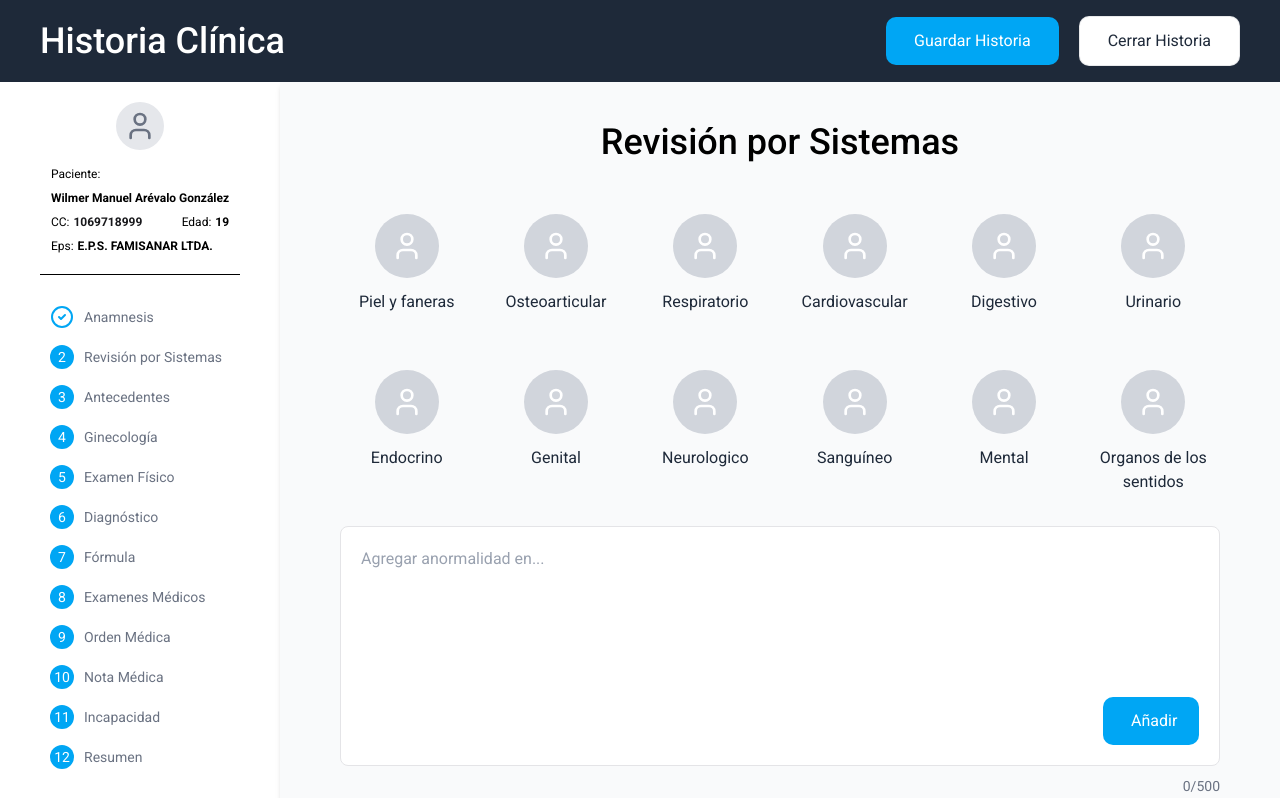
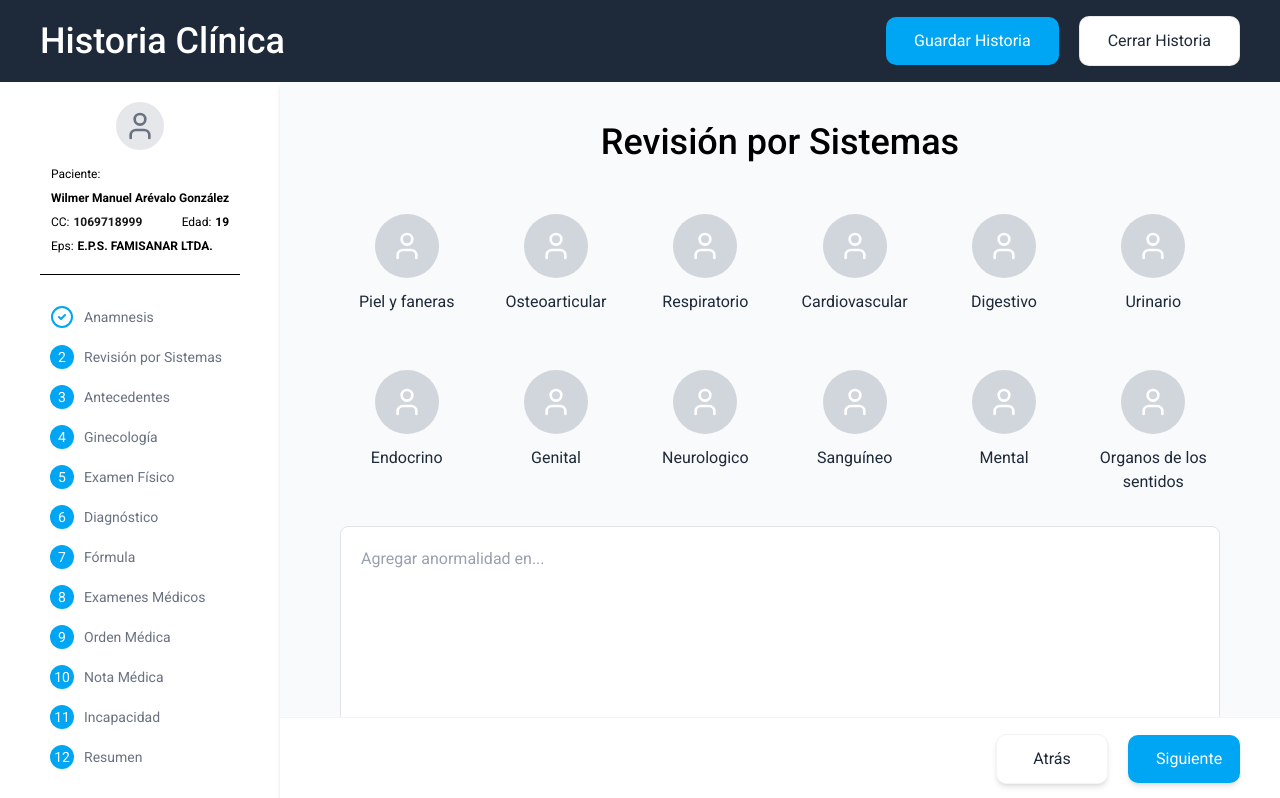
Before and after one commit to wareval0/sc-redesign, a Next.js app: page /folios/general/systems_review in a window 1280 px wide. Shown: the top 798 px of the page. Built offline with nearby package versions, Linux system fonts and the light colour scheme.

Commit message:
Footer foxed bottom

```diff
--- a/src/app/folios/general/layout.tsx
+++ b/src/app/folios/general/layout.tsx
@@ -91,13 +91,19 @@ export default function GeneralLayout({
 
           {/* Main Content */}
           <main className="flex-1 flex flex-col relative">
-            <div className="flex-1 overflow-y-auto bg-gray-50 shadow-md pb-24">
+            <div
+              className="flex-1 overflow-y-auto bg-gray-50 shadow-md"
+              style={{ height: "calc(100vh - 72px)", paddingBottom: "68px" }}
+            >
               <div className="max-w-5xl mx-auto px-10 py-5 flex flex-col gap-3">
                 {children}
               </div>
             </div>
 
-            <footer className="w-full px-10 py-4 bg-white border-t border-slate-100 flex justify-end items-center gap-5 absolute bottom-0 left-0">
+            <footer
+              className="w-full px-10 py-4 bg-white border-t border-slate-100 flex justify-end items-center gap-5 fixed bottom-0 right-0"
+              style={{ width: "calc(100% - 280px)" }}
+            >
               <button className="w-28 px-7 py-3 bg-white text-gray-800 rounded-lg shadow-md border border-gray-100">
                 Atrás
               </button>
--- a/src/app/folios/general/systems_review/page.tsx
+++ b/src/app/folios/general/systems_review/page.tsx
@@ -60,7 +60,7 @@ export default function SystemsReview() {
         {/* Text input area */}
         <div className="w-full mt-8 flex flex-col gap-2.5">
           <div className="w-full">
-            <div className="w-full h-60 p-5 bg-white rounded-md border border-zinc-200 flex flex-col justify-between items-end">
+            <div className="w-full h-600 p-5 bg-white rounded-md border border-zinc-200 flex flex-col justify-between items-end">
               <textarea
                 className="w-full flex-grow resize-none bg-transparent outline-none text-gray-800 placeholder-gray-400"
                 placeholder="Agregar anormalidad en..."
```
